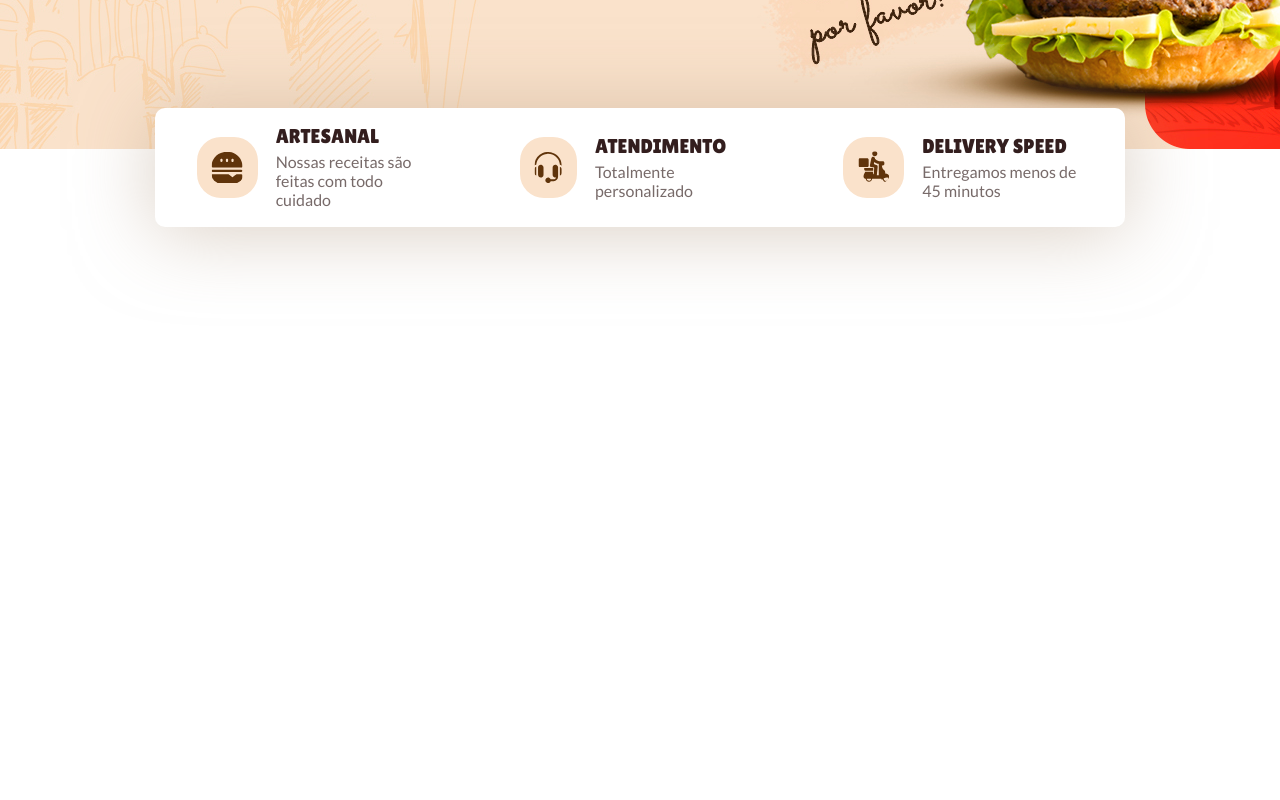
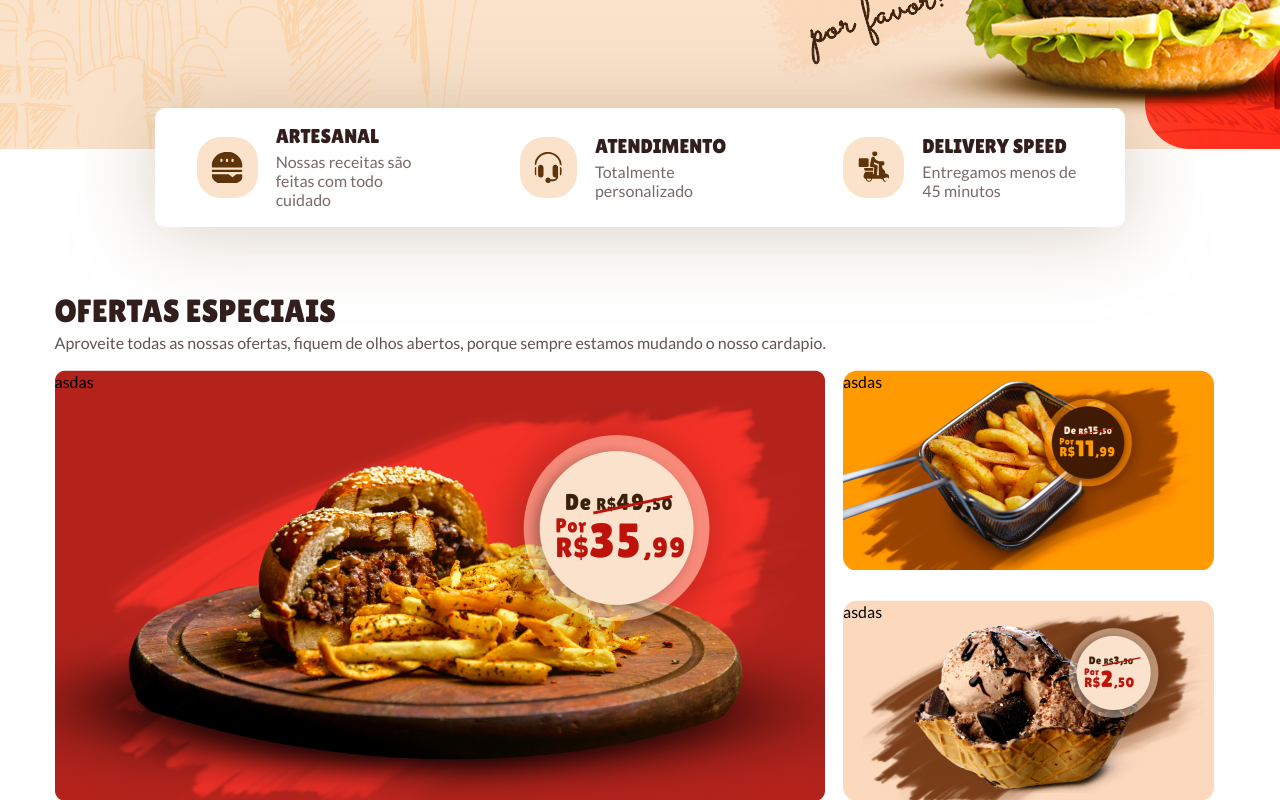
Before and after one commit to ViniciusBussolo1/br-challenges-empire-burger, a React (Vite) app: page / in a window 1280 px wide. Shown: the part 396-1196 px from the top of the page. Before the commit the page ends 800 px from the top, so only its background shows below. Built offline with nearby package versions, Linux system fonts and the light colour scheme.

Commit message:
adicionado a section ofertas

```diff
--- a/src/App.tsx
+++ b/src/App.tsx
@@ -34,6 +34,26 @@ function App() {
           />
         </div>
       </div>
+      <section className="max-w-[73.185rem] mt-[9rem] mx-auto">
+        <h1 className="text-[2rem] leading-[2.188rem] font-Lilita uppercase text-black">
+          Ofertas especiais
+        </h1>
+        <p className="text-[1rem] leading-[1.375rem] text-texto mt-[0.25rem]">
+          Aproveite todas as nossas ofertas, fiquem de olhos abertos, porque
+          sempre estamos mudando o nosso cardapio.
+        </p>
+        <div className="w-full grid grid-cols-[48.125rem_25rem] gap-1 mt-4">
+          <div className="bg-oferta-red w-[48.125rem] h-[26.875rem]">asdas</div>
+          <div className="place-self-center">
+            <div className="bg-oferta-yellow w-[23.185rem] h-[12.5rem]">
+              asdas
+            </div>
+            <div className="bg-oferta-brown w-[23.185rem] h-[12.5rem] mt-[1.875rem]">
+              asdas
+            </div>
+          </div>
+        </div>
+      </section>
     </>
   );
 }
--- a/tailwind.config.cjs
+++ b/tailwind.config.cjs
@@ -9,6 +9,9 @@ module.exports = {
     extend: {
       backgroundImage: {
         banner: "url(src/assets/banner-hero.png)",
+        "oferta-red": "url(src/assets/ofertas/oferta-1.png)",
+        "oferta-yellow": "url(src/assets/ofertas/oferta-2.png)",
+        "oferta-brown": "url(src/assets/ofertas/oferta-3.png)",
       },
       colors: {
         white: "#FFFFFF",
@@ -16,6 +19,7 @@ module.exports = {
         yellow: "#F59A1B",
         black: "rgba(29, 6, 5, 0.9)",
         brown: "rgba(59, 32, 11, 1)",
+        texto: "rgba(29, 6, 5, 0.69)",
         "color-button": "#F43127",
         "color-border": "rgba(60, 33, 12, 0.15)",
       },
```
